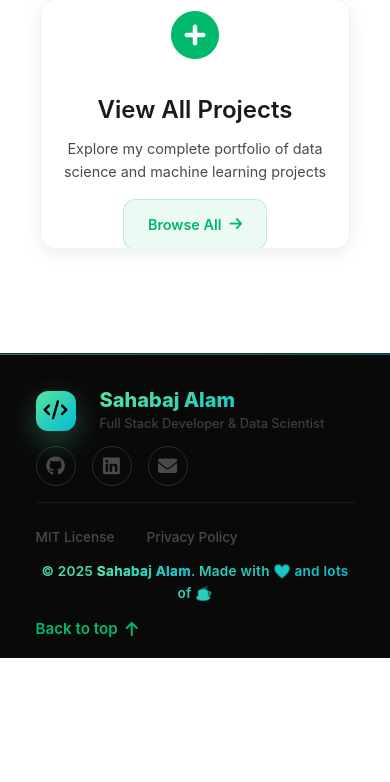
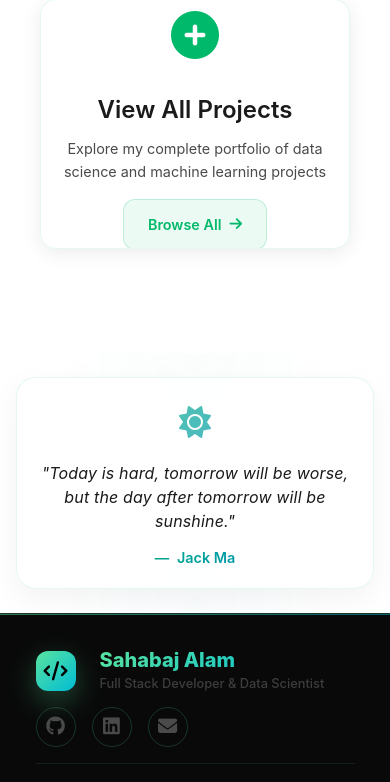
Before and after one commit to sahabajalam/fastapi_portfolio, a FastAPI app: page / in a window 390 px wide. Shown: the part 5718-6500 px from the top of the page. Before the commit the page ends 6376 px from the top, so only its background shows below. Run offline with FastAPI, Linux system fonts and the light colour scheme.

Commit message:
Updated inspiring quote section with reduced height and stretched width

```diff
--- a/src/portfolio/static/css/main.css
+++ b/src/portfolio/static/css/main.css
@@ -16,6 +16,7 @@
 @import 'sections/home.css';
 @import 'sections/about.css';
 @import 'sections/projects.css';
+@import 'sections/inspiring-quote.css';
 @import 'sections/blog.css';
 @import 'sections/footer.css';
 
--- /dev/null
+++ b/src/portfolio/static/css/sections/inspiring-quote.css
@@ -0,0 +1,182 @@
+/* Inspiring Quote Section */
+.inspiring-quote-section {
+    padding: 2rem 1rem;
+    background:
+        radial-gradient(ellipse at top, rgba(0, 185, 107, 0.02) 0%, transparent 50%),
+        radial-gradient(ellipse at bottom, rgba(0, 136, 204, 0.02) 0%, transparent 50%),
+        #ffffff;
+    position: relative;
+    overflow: hidden;
+    min-height: 25vh;
+    display: flex;
+    align-items: center;
+    justify-content: center;
+}
+
+.inspiring-quote-container {
+    max-width: 1200px;
+    width: 100%;
+    margin: 0 auto;
+    position: relative;
+    z-index: 10;
+}
+
+.inspiring-quote-card {
+    background: rgba(255, 255, 255, 0.8);
+    border-radius: 20px;
+    padding: 2rem 3rem;
+    text-align: center;
+    border: 1px solid rgba(0, 185, 107, 0.1);
+    backdrop-filter: blur(10px);
+    transition: all 0.4s ease;
+    position: relative;
+    overflow: hidden;
+    box-shadow: 0 10px 30px rgba(0, 0, 0, 0.05);
+    display: flex;
+    flex-direction: column;
+    justify-content: center;
+    min-height: 180px;
+    opacity: 0;
+    transform: translateY(30px);
+    animation: fadeInUp 0.8s ease-out forwards;
+    animation-delay: 0.3s;
+}
+
+.inspiring-quote-card::before {
+    content: '';
+    position: absolute;
+    top: 0;
+    left: 0;
+    width: 100%;
+    height: 4px;
+    background: linear-gradient(135deg, #00b96b 0%, #0088cc 100%);
+    transform: scaleX(0);
+    transition: transform 0.4s ease;
+}
+
+.inspiring-quote-card:hover::before {
+    transform: scaleX(1);
+}
+
+.inspiring-quote-card:hover {
+    transform: translateY(-10px);
+    box-shadow: 0 20px 50px rgba(0, 185, 107, 0.15);
+    border-color: rgba(0, 185, 107, 0.3);
+    background: rgba(255, 255, 255, 0.95);
+}
+
+.inspiring-quote-card .quote-icon {
+    font-size: 2.5rem;
+    background: linear-gradient(135deg, #00b96b 0%, #0088cc 100%);
+    -webkit-background-clip: text;
+    -webkit-text-fill-color: transparent;
+    background-clip: text;
+    margin-bottom: 1rem;
+    opacity: 0.7;
+}
+
+.inspiring-quote-card .quote-text {
+    font-size: clamp(1.1rem, 2.2vw, 1.4rem);
+    line-height: 1.5;
+    color: #1a1a1a;
+    font-weight: 400;
+    font-style: italic;
+    margin-bottom: 1rem;
+    flex-grow: 1;
+    display: flex;
+    align-items: center;
+    letter-spacing: 0.01em;
+    max-width: 800px;
+    margin-left: auto;
+    margin-right: auto;
+}
+
+.inspiring-quote-card .quote-author {
+    font-size: 1.1rem;
+    font-weight: 600;
+    background: linear-gradient(135deg, #00b96b 0%, #0088cc 100%);
+    -webkit-background-clip: text;
+    -webkit-text-fill-color: transparent;
+    background-clip: text;
+    position: relative;
+}
+
+.inspiring-quote-card .quote-author::before {
+    content: '—';
+    margin-right: 0.5rem;
+    color: #6a6a6a;
+}
+
+/* Background floating elements */
+.inspiring-quote-section .bg-quote-mark {
+    position: absolute;
+    font-size: 8rem;
+    color: rgba(0, 185, 107, 0.03);
+    font-family: Georgia, serif;
+    pointer-events: none;
+    z-index: 1;
+}
+
+.inspiring-quote-section .bg-quote-mark.mark-1 {
+    top: 15%;
+    left: 5%;
+    animation: float 6s ease-in-out infinite;
+}
+
+.inspiring-quote-section .bg-quote-mark.mark-2 {
+    bottom: 15%;
+    right: 5%;
+    animation: float 6s ease-in-out infinite reverse;
+    animation-delay: 3s;
+}
+
+/* Responsive Design */
+@media (max-width: 768px) {
+    .inspiring-quote-section {
+        padding: 2rem 1rem;
+        min-height: 20vh;
+    }
+
+    .inspiring-quote-card {
+        min-height: 150px;
+        padding: 1.5rem 2rem;
+    }
+
+    .inspiring-quote-card .quote-icon {
+        font-size: 2rem;
+        margin-bottom: 0.8rem;
+    }
+
+    .inspiring-quote-card .quote-text {
+        font-size: 1.1rem;
+        margin-bottom: 0.8rem;
+    }
+
+    .inspiring-quote-card .quote-author {
+        font-size: 1rem;
+    }
+
+    .inspiring-quote-section .bg-quote-mark {
+        font-size: 5rem;
+    }
+}
+
+@media (max-width: 480px) {
+    .inspiring-quote-section {
+        padding: 1.5rem 1rem;
+        min-height: 18vh;
+    }
+
+    .inspiring-quote-card {
+        min-height: 130px;
+        padding: 1.2rem 1.5rem;
+    }
+
+    .inspiring-quote-card .quote-text {
+        font-size: 1rem;
+    }
+
+    .inspiring-quote-card .quote-author {
+        font-size: 0.9rem;
+    }
+}
--- a/src/portfolio/templates/index.html
+++ b/src/portfolio/templates/index.html
@@ -430,7 +430,24 @@
     </div>
 </section>
 
+<!-- Inspiring Quote Section -->
+<section class="inspiring-quote-section">
+    <!-- Background Quote Marks -->
+    <div class="bg-quote-mark mark-1">"</div>
+    <div class="bg-quote-mark mark-2">"</div>
 
+    <div class="inspiring-quote-container">
+        <div class="inspiring-quote-card">
+            <div class="quote-icon">
+                <i class="fas fa-sun"></i>
+            </div>
+            <div class="quote-text">
+                "Today is hard, tomorrow will be worse, but the day after tomorrow will be sunshine."
+            </div>
+            <div class="quote-author">Jack Ma</div>
+        </div>
+    </div>
+</section>
 
 <script>
     // Navigation functionality
@@ -573,7 +590,60 @@
                 mobileToggle.classList.toggle('active');
             });
         }
+
+        // Inspiring Quote Section Effects
+        initInspiringQuoteEffects();
     });
+
+    // Initialize inspiring quote section effects
+    function initInspiringQuoteEffects() {
+        // Add subtle parallax effect to background quote marks in inspiring quote section
+        window.addEventListener('scroll', function () {
+            const scrolled = window.pageYOffset;
+            const rate = scrolled * -0.15;
+
+            const mark1 = document.querySelector('.inspiring-quote-section .bg-quote-mark.mark-1');
+            const mark2 = document.querySelector('.inspiring-quote-section .bg-quote-mark.mark-2');
+
+            if (mark1) {
+                mark1.style.transform = `translateY(${rate}px) rotate(${rate * 0.08}deg)`;
+            }
+            if (mark2) {
+                mark2.style.transform = `translateY(${rate * 0.6}px) rotate(${rate * -0.08}deg)`;
+            }
+        });
+
+        // Add ripple effect on inspiring quote card click
+        const inspiringCard = document.querySelector('.inspiring-quote-card');
+        if (inspiringCard) {
+            inspiringCard.addEventListener('click', function (e) {
+                const ripple = document.createElement('div');
+                const rect = this.getBoundingClientRect();
+                const size = Math.max(rect.width, rect.height);
+                const x = e.clientX - rect.left - size / 2;
+                const y = e.clientY - rect.top - size / 2;
+
+                ripple.style.cssText = `
+                    position: absolute;
+                    width: ${size}px;
+                    height: ${size}px;
+                    left: ${x}px;
+                    top: ${y}px;
+                    background: radial-gradient(circle, rgba(0, 185, 107, 0.1) 0%, transparent 70%);
+                    border-radius: 50%;
+                    transform: scale(0);
+                    animation: ripple 0.6s ease-out;
+                    pointer-events: none;
+                    z-index: 1000;
+                `;
+
+                this.style.position = 'relative';
+                this.appendChild(ripple);
+
+                setTimeout(() => ripple.remove(), 600);
+            });
+        }
+    }
 
     // Smooth scroll to blog section
     function scrollToBlog() {
```
Also changed, not shown: quote.html (added, +316 -0 lines).
